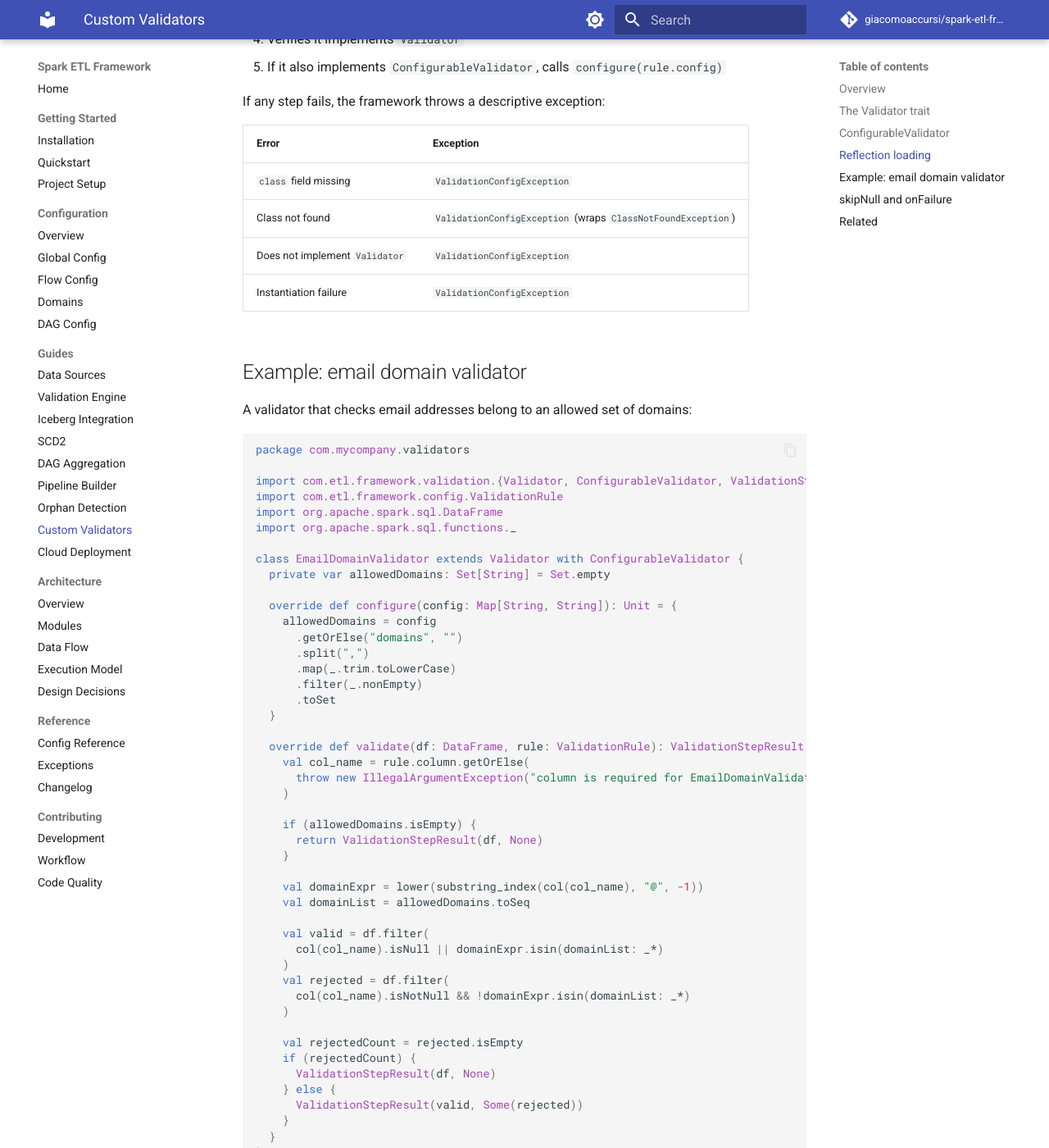
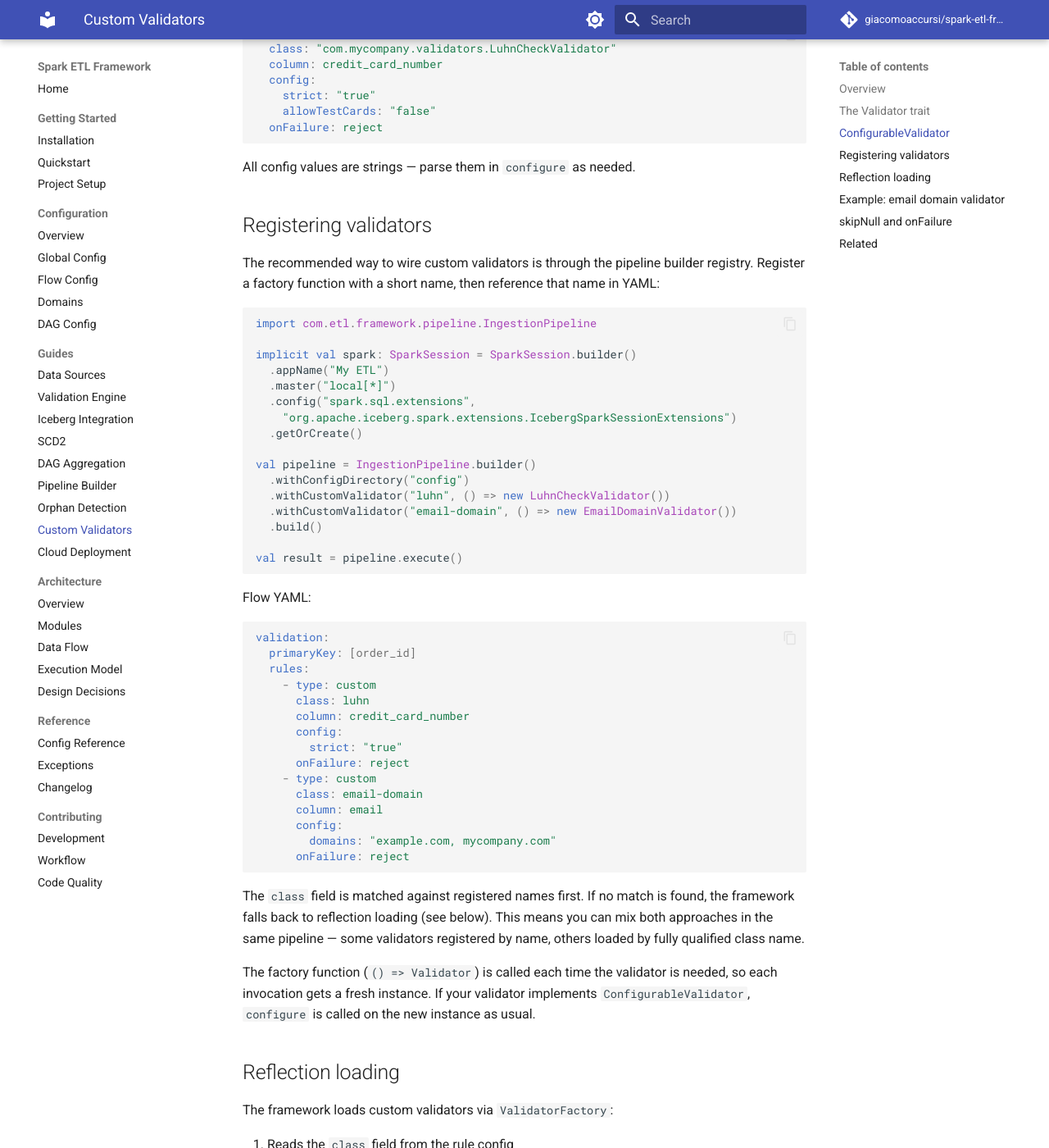
Before and after one commit to giacomoaccursi/Floe, an MkDocs documentation site: the page built from site-docs/guides/custom-validators.md, in a window 1280 px wide and 1400 px high, scrolled down 2302 px. Shown: the whole window at 82% size. Built offline with MkDocs 1.6.1 and Material for MkDocs 9.7.7, drawn with Linux system fonts in a browser that asks for light colours; comment, search, counter and statistics services are not loaded; some of the changed text lies outside the part shown.

Commit message:
docs: add custom validator registry documentation

````diff
--- a/site-docs/guides/custom-validators.md
+++ b/site-docs/guides/custom-validators.md
@@ -4,7 +4,27 @@ Guide to writing custom validation logic beyond the built-in regex, range, and d
 
 ## Overview
 
-When the built-in validators are not enough, you can provide a custom validator class. The framework loads it via reflection, optionally configures it, and calls it during the validation pipeline alongside the other rules.
+When the built-in validators are not enough, you can provide a custom validator class. There are two ways to wire it up:
+
+1. **Registry (recommended)** — register the validator by name on the pipeline builder with `withCustomValidator`, then reference that name in YAML:
+
+```scala
+IngestionPipeline.builder()
+  .withConfigDirectory("config")
+  .withCustomValidator("luhn", () => new LuhnCheckValidator())
+  .build()
+```
+
+```yaml
+- type: custom
+  class: luhn
+  column: credit_card_number
+  config:
+    strict: "true"
+  onFailure: reject
+```
+
+2. **Reflection** — use the fully qualified class name directly in YAML. The framework loads it via `Class.forName`:
 
 ```yaml
 - type: custom
@@ -14,6 +34,8 @@ When the built-in validators are not enough, you can provide a custom validator
     strict: "true"
   onFailure: reject
 ```
+
+The registry has priority: if the `class` value matches a registered name, the registry is used; otherwise it falls back to reflection.
 
 ## The Validator trait
 
@@ -87,6 +109,53 @@ The `configure` method is called once after instantiation, before `validate`. Th
 
 All config values are strings — parse them in `configure` as needed.
 
+## Registering validators
+
+The recommended way to wire custom validators is through the pipeline builder registry. Register a factory function with a short name, then reference that name in YAML:
+
+```scala
+import com.etl.framework.pipeline.IngestionPipeline
+
+implicit val spark: SparkSession = SparkSession.builder()
+  .appName("My ETL")
+  .master("local[*]")
+  .config("spark.sql.extensions",
+    "org.apache.iceberg.spark.extensions.IcebergSparkSessionExtensions")
+  .getOrCreate()
+
+val pipeline = IngestionPipeline.builder()
+  .withConfigDirectory("config")
+  .withCustomValidator("luhn", () => new LuhnCheckValidator())
+  .withCustomValidator("email-domain", () => new EmailDomainValidator())
+  .build()
+
+val result = pipeline.execute()
+```
+
+Flow YAML:
+
+```yaml
+validation:
+  primaryKey: [order_id]
+  rules:
+    - type: custom
+      class: luhn
+      column: credit_card_number
+      config:
+        strict: "true"
+      onFailure: reject
+    - type: custom
+      class: email-domain
+      column: email
+      config:
+        domains: "example.com, mycompany.com"
+      onFailure: reject
+```
+
+The `class` field is matched against registered names first. If no match is found, the framework falls back to reflection loading (see below). This means you can mix both approaches in the same pipeline — some validators registered by name, others loaded by fully qualified class name.
+
+The factory function (`() => Validator`) is called each time the validator is needed, so each invocation gets a fresh instance. If your validator implements `ConfigurableValidator`, `configure` is called on the new instance as usual.
+
 ## Reflection loading
 
 The framework loads custom validators via `ValidatorFactory`:
@@ -159,7 +228,19 @@ class EmailDomainValidator extends Validator with ConfigurableValidator {
 }
 ```
 
-YAML configuration:
+YAML configuration (using a registered name):
+
+```yaml
+- type: custom
+  class: email-domain
+  column: email
+  config:
+    domains: "example.com, mycompany.com, partner.org"
+  onFailure: reject
+  description: "Email must belong to an approved domain"
+```
+
+Or using the fully qualified class name:
 
 ```yaml
 - type: custom
@@ -175,7 +256,7 @@ YAML configuration:
 
 Custom validators interact with the standard `skipNull` and `onFailure` settings:
 
-- **skipNull**: the built-in validators (regex, range, domain) extend `BaseValidator`, which handles `skipNull` automatically. Custom class validators implement `Validator` directly and receive the full DataFrame — your `validate` method must handle NULL values itself. Check `rule.skipNull` and filter NULLs in your implementation if needed.
+- **skipNull**: the framework handles `skipNull` for all rule types, including custom validators. When `skipNull` is `true` (the default), NULL values are filtered out before your `validate` method is called. You do not need to handle NULLs yourself.
 
 - **onFailure**: the framework applies the `onFailure` action (reject, warn, skip) based on the `ValidationStepResult` you return. If `onFailure: skip`, your validator is never called.
 
````
Also changed, not shown: site-docs/configuration/flows.md (+1 -1 lines), site-docs/guides/pipeline-builder.md (+1 -0 lines), site-docs/guides/validation.md (+25 -3 lines), site-docs/reference/config-reference.md (+1 -1 lines).
